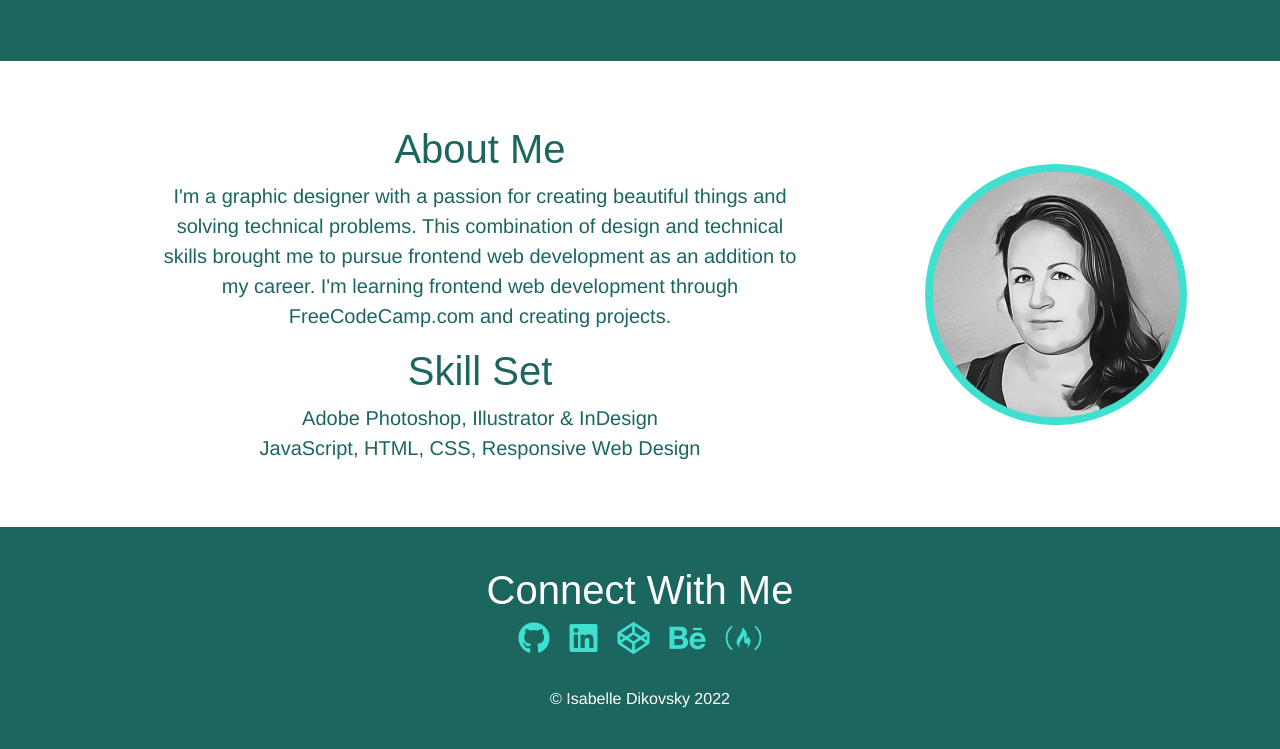
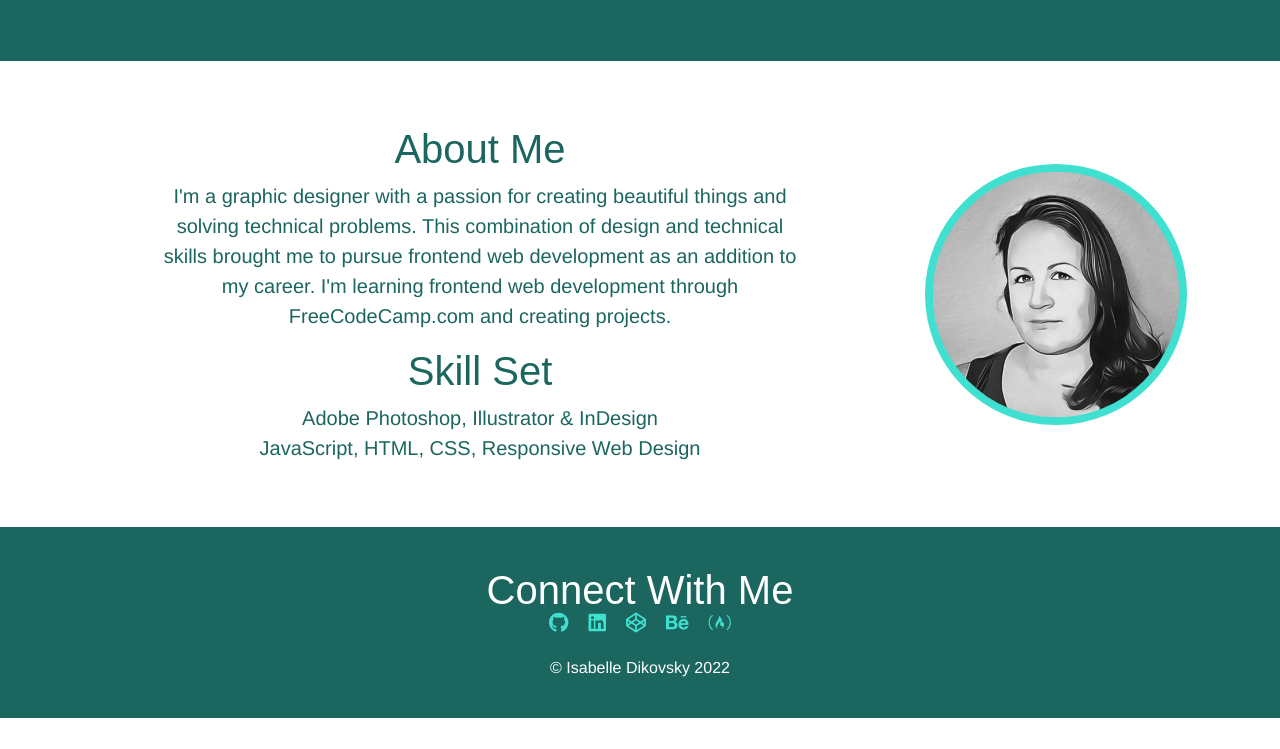
Before and after one commit to IsabelleAnn/IsabelleAnn.github.io, a plain HTML site: page index.html in a window 1280 px wide. Shown: the part 1853-2602 px from the top of the page. After the commit the page ends 2571 px from the top, so only its background shows below. Drawn offline with nearby package versions, Linux system fonts and the light colour scheme; a web font is replaced by a local one.

Commit message:
icon size edit

```diff
--- a/index.html
+++ b/index.html
@@ -110,27 +110,27 @@
         <div id="contact-container">
             <div>
                 <a class="contact-link-container" href="https://github.com/IsabelleAnn" target="_blank">
-                    <i title="GitHub" class="fab fa-github fa-2x"></i>
+                    <i title="GitHub" class="fab fa-github fa-lg"></i>
                 </a>
             </div>
             <div>
                 <a class="contact-link-container" href="https://www.linkedin.com/in/isabelledikovsky/" target="_blank">
-                    <i title="LinkedIn" class="fab fa-linkedin fa-2x"></i>
+                    <i title="LinkedIn" class="fab fa-linkedin fa-lg"></i>
                 </a>
             </div>
             <div>
                 <a class="contact-link-container" href="https://codepen.io/IsabelleAnn" target="_blank">
-                    <i title="CodePen" class="fab fa-codepen fa-2x"></i>
+                    <i title="CodePen" class="fab fa-codepen fa-lg"></i>
                 </a>
             </div>
             <div>
                 <a class="contact-link-container" href="https://www.behance.net/IsabelleAnn85" target="_blank">
-                    <i title="Behance Portfolio" class="fab fa-behance fa-2x"></i>
+                    <i title="Behance Portfolio" class="fab fa-behance fa-lg"></i>
                 </a>
             </div>
             <div>
                 <a class="contact-link-container" id="profile-link" href="https://www.freecodecamp.org/isabelleann" target="_blank">
-                    <i title="freeCodeCamp.com" class="fab fa-free-code-camp fa-2x"></i>
+                    <i title="freeCodeCamp.com" class="fab fa-free-code-camp fa-lg"></i>
                 </a>
             </div>
         </div>
```
